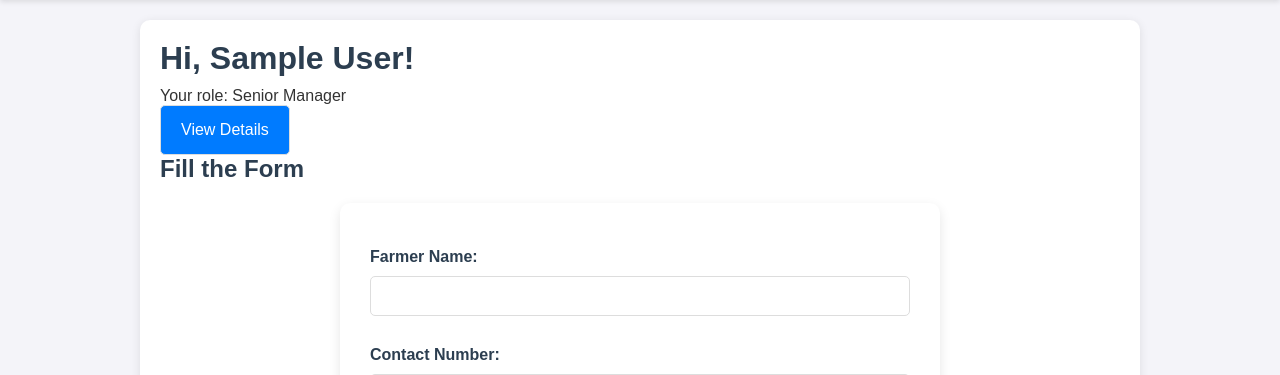
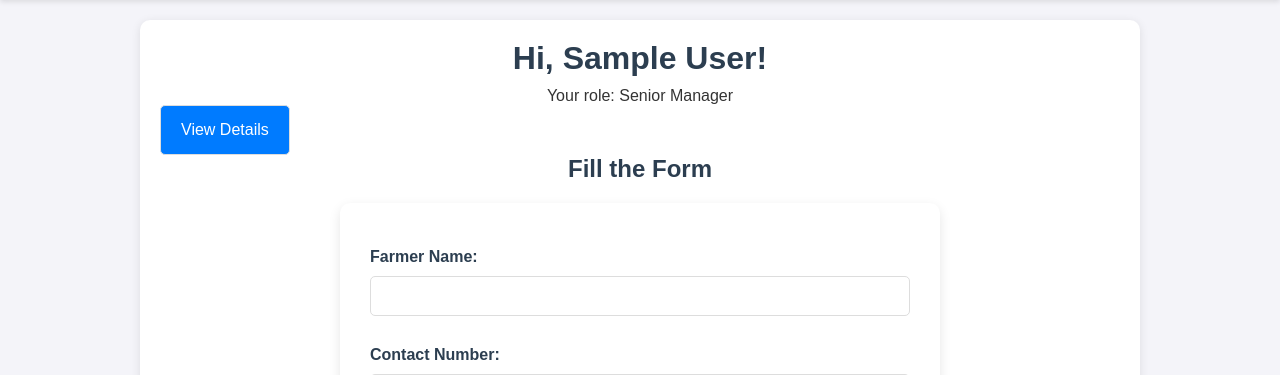
Before and after one commit to Rohancp29/FarmApp, a Flask app: page /home in a window 1280 px wide. Shown: the part 136-511 px from the top of the page. Run offline with Flask 3, Linux system fonts and the light colour scheme; the visitor is signed in with stand-in values (Sample User, id 1).

Commit message:
Done
Done

```diff
--- a/templates/home.html
+++ b/templates/home.html
@@ -72,6 +72,12 @@
 
         h1, h2 {
             color: #2c3e50;
+            display: flex;
+            justify-content: center;
+        }
+        p  {
+            text-align: center;
+
         }
 
         h1 {
@@ -114,6 +120,7 @@
             font-size: 1rem;
             border: 1px solid #ddd;
             border-radius: 5px;
+
         }
 
         button:hover {
```
